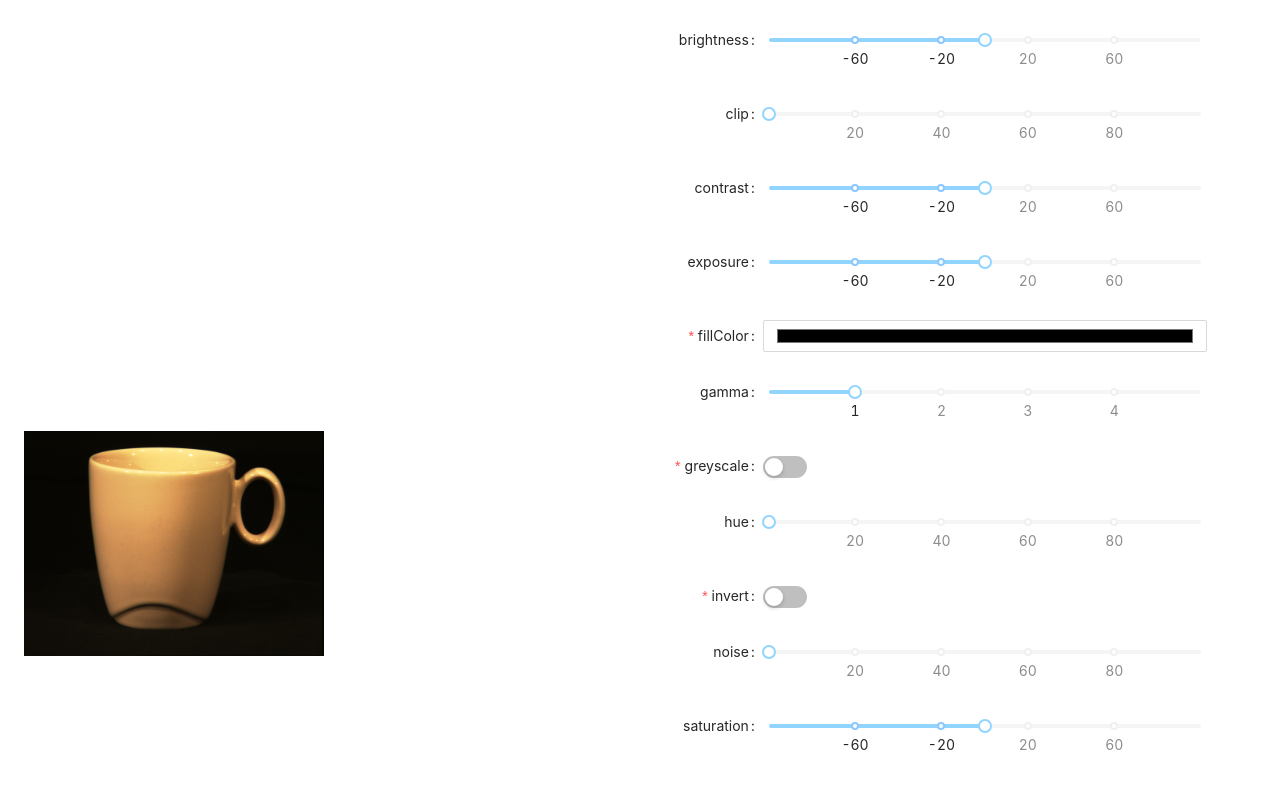
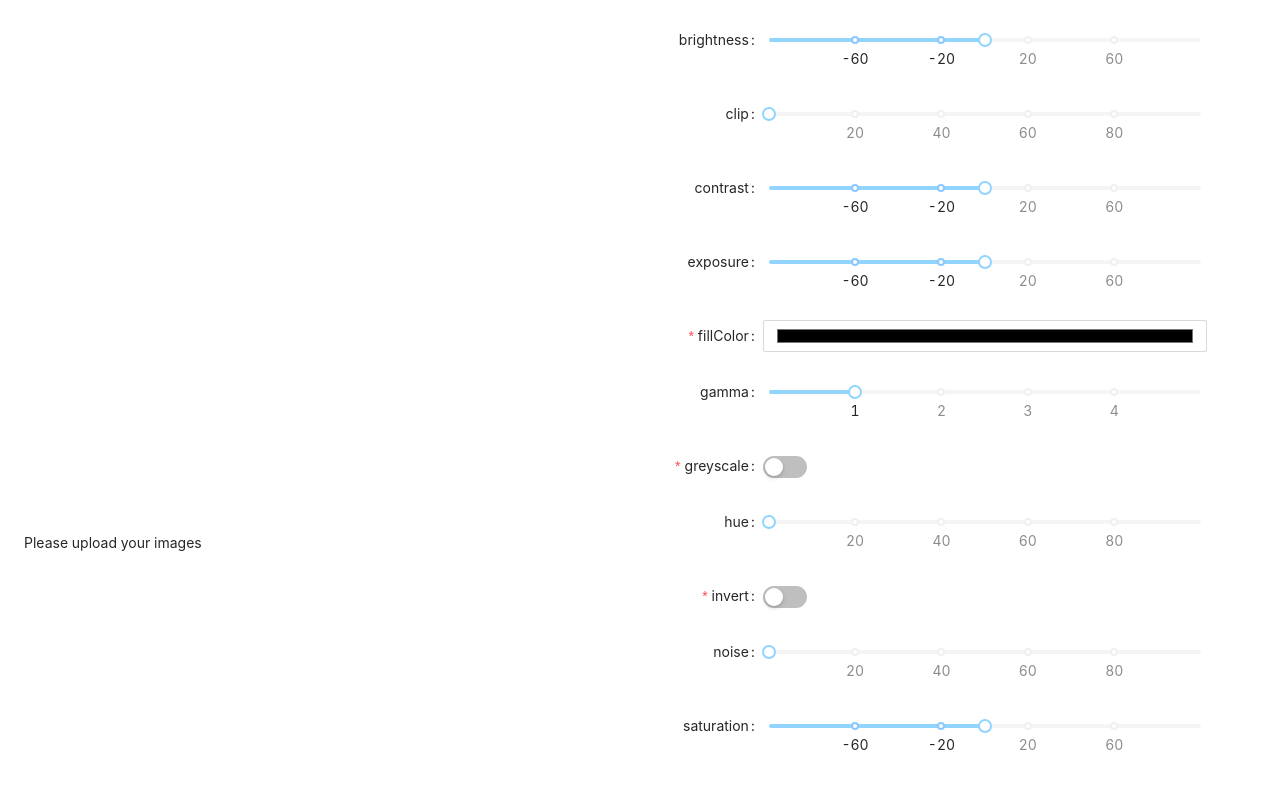
Before and after one commit to dmitrijs-voronovs/image-manipulation, a Next.js app: page / in a window 1280 px wide. Shown: the top 791 px of the page. Built offline with nearby package versions, Linux system fonts and the light colour scheme.

Commit message:
Removed default image

```diff
--- a/pages/index.tsx
+++ b/pages/index.tsx
@@ -162,7 +162,7 @@ const ParameterForm: FC<{ downloadImgButtonRef: RefObject<HTMLAnchorElement>, us
 function PictureTest() {
     const [config, setConfig] = useState<Partial<ValueConfig>>({})
     const [isLoading ,setIsLoading]= useState<boolean>(false)
-    const [currentImage, setCurrentImage] = useState<string>('/01.jpg');
+    const [currentImage, setCurrentImage] = useState<string>('');
     const imgId = `img${currentImage.slice(1, 3)}`;
     console.log({imgId})
     const downloadImgButtonRef = useRef<HTMLAnchorElement>(null);
@@ -170,7 +170,7 @@ function PictureTest() {
 
     console.log({isLoading});
     const handleButtonClick = useCallback(() => {
-        if (window?.Caman) {
+        if (currentImage && window?.Caman) {
             setIsLoading(true);
             camanRef.current = window.Caman(`#target`, currentImage, function () {
                 // window.Caman(`#canvaa`, function () {
@@ -262,8 +262,8 @@ function PictureTest() {
     }, [config, currentImage])
 
     function changeImage(newSrc: string) {
-        const canv = document.getElementById('target')!;
-        canv.removeAttribute('data-caman-id');
+        const canv = document.getElementById('target');
+        canv?.removeAttribute('data-caman-id');
         setCurrentImage(newSrc);
     }
 
@@ -273,15 +273,15 @@ function PictureTest() {
 
     return <Row style={{width: '100vw'}} align={"middle"} justify={"center"} gutter={48}>
         <Col xs={24} sm={12}>
-            <Space direction={"horizontal"}>
+            {currentImage ? <Space direction={"horizontal"}>
                 <img src={currentImage} width={300}/>
                 <canvas id={'target'}/>
-            </Space>
+            </Space> : <Space style={{textAlign: "center"}} align={"center"}>Please upload your images</Space>}
         </Col>
         <Col xs={24} sm={12}>
             <ParameterForm downloadImgButtonRef={downloadImgButtonRef} userValues={config} setConfig={setConfig}/>
         </Col>
-        <Col span={24}>
+        <Col span={24} style={{"flexWrap": "wrap"}}>
             {Array.from({length: 25}).map((_, i) => {
                 const src = `/${i < 10 ? '0' + i : i}.jpg`;
                 return <img style={{width: 100, height: 100}} key={src} alt={src} src={src}
```
